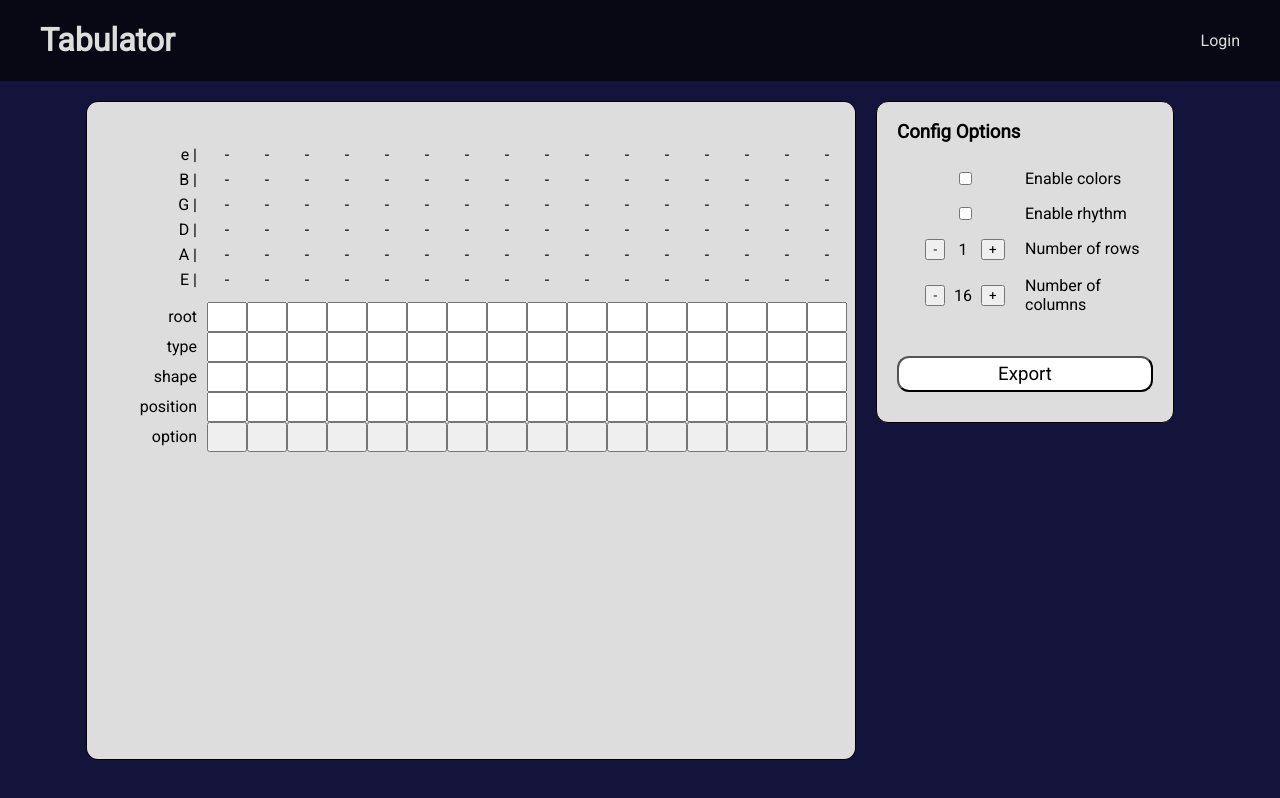
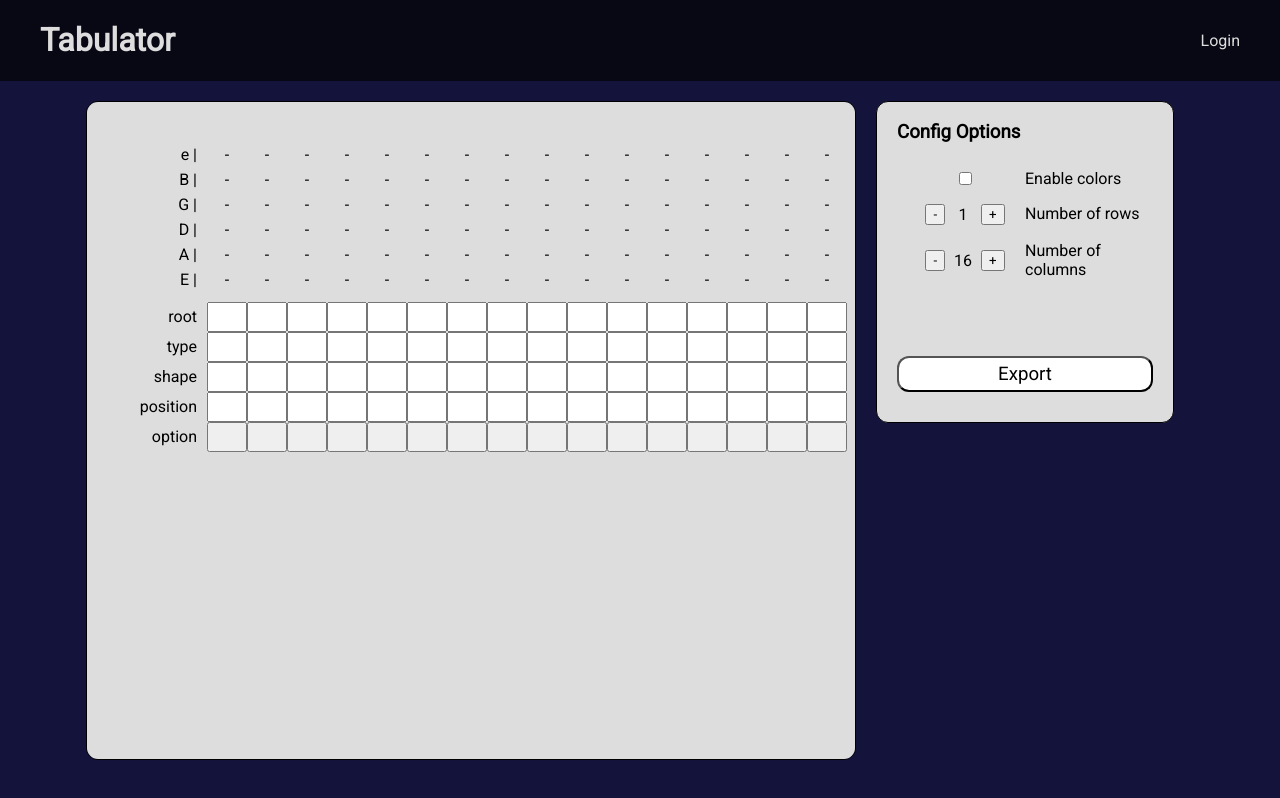
Before and after one commit to milmd90/mattdeanmiller, a React (Create React App) app: page / in a window 1280 px wide. Built offline with nearby package versions, Linux system fonts and the light colour scheme.

Commit message:
remove unsupported rhythm

```diff
--- a/public/index.html
+++ b/public/index.html
@@ -18,7 +18,7 @@
       work correctly both with client-side routing and a non-root public URL.
       Learn how to configure a non-root public URL by running `npm run build`.
     -->
-  <title>Tabulator</title>
+  <title>mattdeanmiller</title>
 </head>
 
 <body>
--- a/src/components/calculator/Calculator.tsx
+++ b/src/components/calculator/Calculator.tsx
@@ -8,7 +8,6 @@ function Calculator() {
   const [numColumns, setNumColumns] = useState<number>(16);
   const [numRows, setNumRows] = useState<number>(1);
   const [editingRow, setEditingRow] = useState<number | undefined>(0);
-  const [showRhythm, toggleShowRhythm] = useState<boolean>(false);
   const [showColors, toggleShowColors] = useState<boolean>(false);
 
   const tabColumns: TabColumn[][] = [];
@@ -49,8 +48,6 @@ function Calculator() {
         {renderTabViews(numRows)}
       </div>
       <Config
-        showRhythm={showRhythm}
-        toggleShowRhythm={() => toggleShowRhythm(!showRhythm)}
         showColors={showColors}
         toggleShowColors={() => toggleShowColors(!showColors)}
         numColumns={numColumns}
--- a/src/components/calculator/Config.tsx
+++ b/src/components/calculator/Config.tsx
@@ -2,8 +2,6 @@ import React from 'react';
 import SetNumChords from './SetNumChords';
 
 function Config(props: {
-  showRhythm: boolean,
-  toggleShowRhythm: React.ChangeEventHandler<HTMLInputElement>,
   showColors: boolean,
   toggleShowColors: React.ChangeEventHandler<HTMLInputElement>,
   numColumns: number,
@@ -30,19 +28,6 @@ function Config(props: {
               Enable colors
             </label>
           </div>
-          <div id='rhythm' className='config-option'>
-            <div className='config-option-control'>
-              <input
-                id='rhythm-checkbox'
-                type="checkbox"
-                checked={props.showRhythm}
-                onChange={props.toggleShowRhythm}
-              />
-            </div>
-            <label className='config-option-label'>
-              Enable rhythm
-            </label>
-          </div>
           <SetNumChords
             text='Number of rows'
             number={props.numRows}
@@ -56,13 +41,13 @@ function Config(props: {
             decrement={() => props.setNumColumns(props.numColumns - 1)}
           />
         </div>
-        <button
-          id='export'
-          onClick={props.downloadTab}
-        >
-          Export
-        </button>
       </div>
+      <button
+        id='export'
+        onClick={props.downloadTab}
+      >
+        Export
+      </button>
     </div>
   );
 }
```
Also changed, not shown: 1 other file (tests, documents, lock files or other folders).
